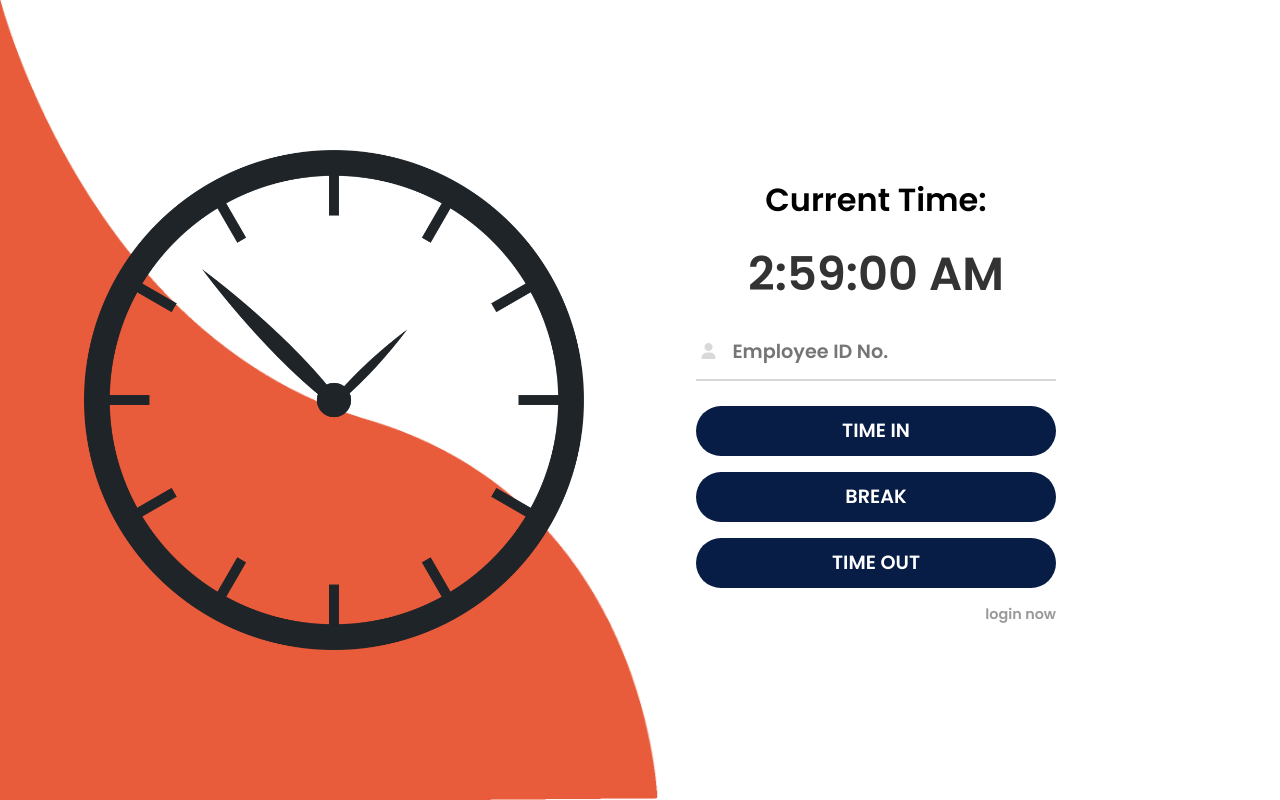
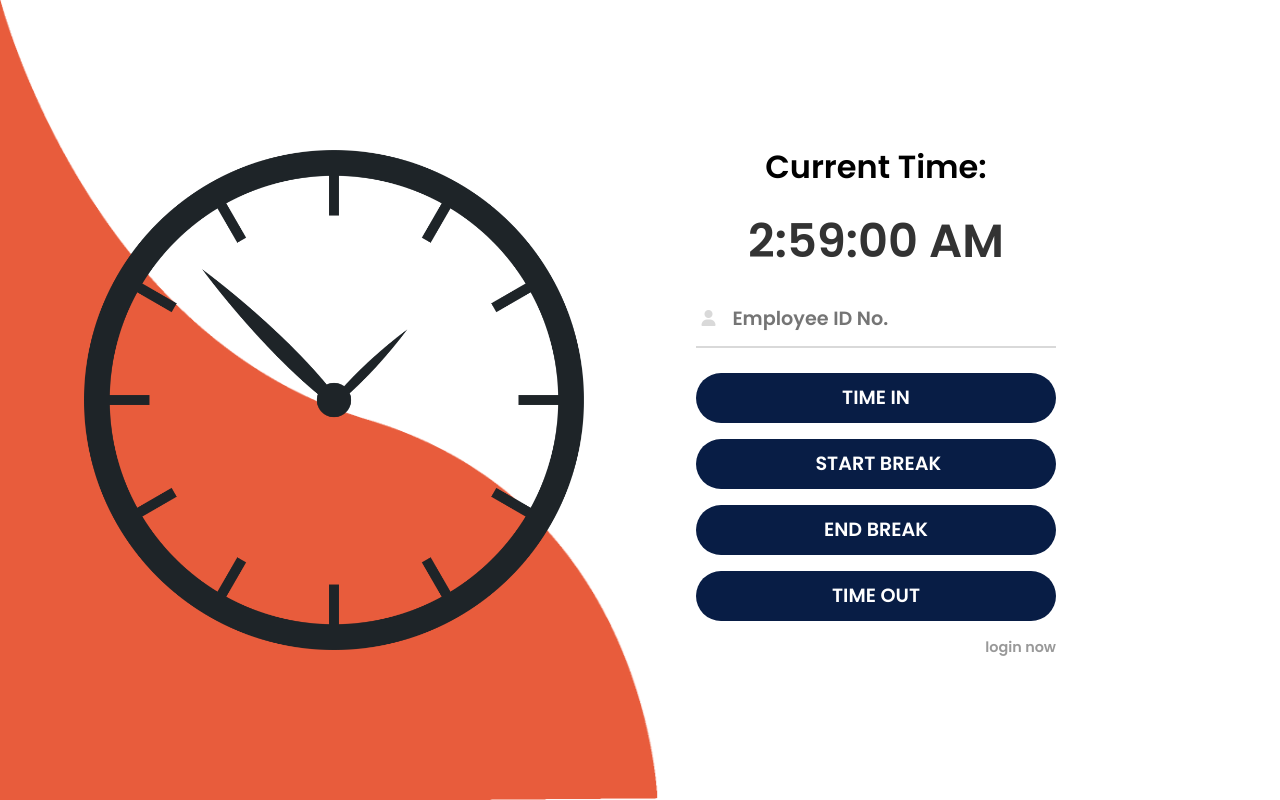
Before and after one commit to CzaPH/Payroll-System, a PHP site: page / in a window 1280 px wide. Run offline with PHP 8.4, Linux system fonts and the light colour scheme; some libraries are stand-ins or nearby versions.

Commit message:
Updated break

```diff
--- a/index.php
+++ b/index.php
@@ -97,6 +97,52 @@ if (isset($_POST['time_out'])) {
         });
     </script>";
 }
+if (isset($_POST['start_break'])) {
+    $employee_id = mysqli_real_escape_string($conn, $_POST['employee_id']);
+    $start_break = date('H:i:s');
+    $logdate = date('Y-m-d');
+
+    $update = "UPDATE attendance SET start_break = '$start_break' WHERE employee_id = '$employee_id' AND date = '$logdate'";
+
+    mysqli_query($conn, $update);
+
+    echo "<script>
+        Swal.fire({
+            position: 'center',
+            title: 'Start Break!',
+            icon: 'success',
+            showCloseButton: false,
+            timer: 1500
+        }).then(function(isConfirm) {
+            if (isConfirm) {
+                window.location = 'index.php';
+            }
+        });
+    </script>";
+}
+if (isset($_POST['end_break'])) {
+    $employee_id = mysqli_real_escape_string($conn, $_POST['employee_id']);
+    $end_break = date('H:i:s');
+    $logdate = date('Y-m-d');
+
+    $update = "UPDATE attendance SET end_break = '$end_break' WHERE employee_id = '$employee_id' AND date = '$logdate'";
+
+    mysqli_query($conn, $update);
+
+    echo "<script>
+        Swal.fire({
+            position: 'center',
+            title: 'End Break!',
+            icon: 'success',
+            showCloseButton: false,
+            timer: 1500
+        }).then(function(isConfirm) {
+            if (isConfirm) {
+                window.location = 'index.php';
+            }
+        });
+    </script>";
+}
 
 ?>
 
@@ -151,7 +197,8 @@ if (isset($_POST['time_out'])) {
                 </div> -->
 
                 <input type="submit" class="btn" value="Time In" name="time_in">
-                <input type="submit" class="btn" value="Break" name="break">
+                <input type="submit" class="btn" value=" Start Break" name="start_break">
+                <input type="submit" class="btn" value="End Break" name="end_break">
                 <input type="submit" class="btn" href="timeout.php" value="Time Out" name="time_out">
                 <a href="login.php">login now</a>
                 <!-- <select>
```
Also changed, not shown: payroll.sql (+13 -11 lines).
